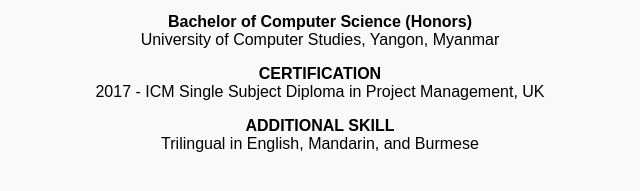
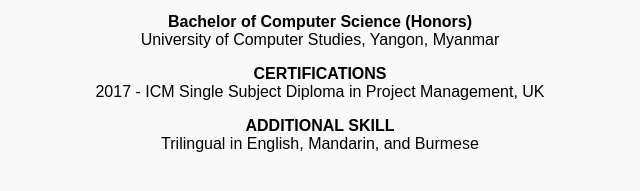
Before and after one commit to YaminChow/githut.io, a plain HTML site: page YEE CHOW.html in a window 1280 px wide. Shown: the part 2442-2633 px from the top of the page, 320-960 px from the left. Drawn offline with Linux system fonts and the light colour scheme.

Commit message:
Update YEE CHOW.html

```diff
--- a/YEE CHOW.html
+++ b/YEE CHOW.html
@@ -167,7 +167,7 @@
                 University of Computer Studies, Yangon, Myanmar<br>
             </p>
             <p>
-                <b>CERTIFICATION</b><br>
+                <b>CERTIFICATIONS</b><br>
                 2017 - ICM Single Subject Diploma in Project Management, UK
             </p>
             <p>
```
